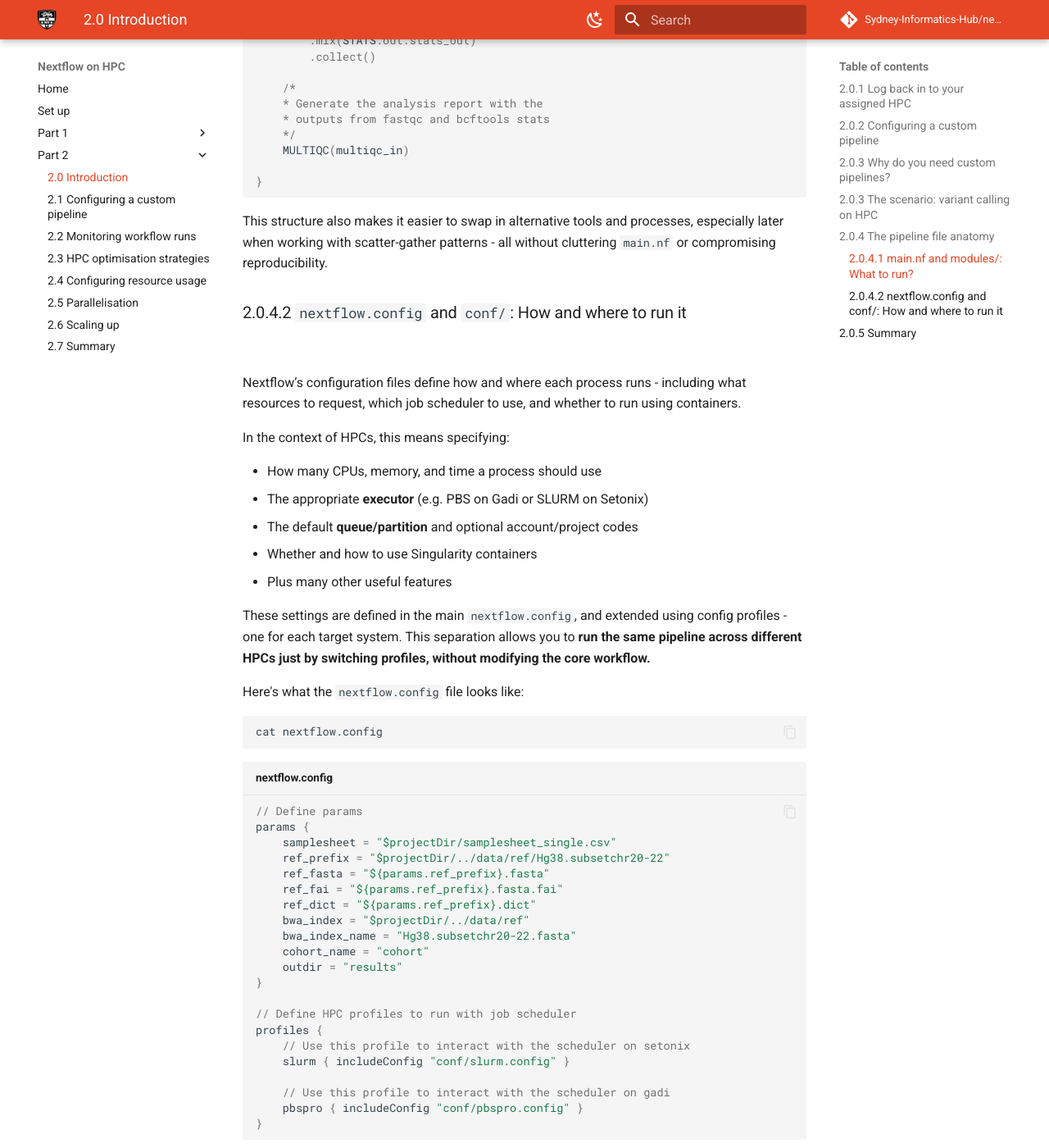
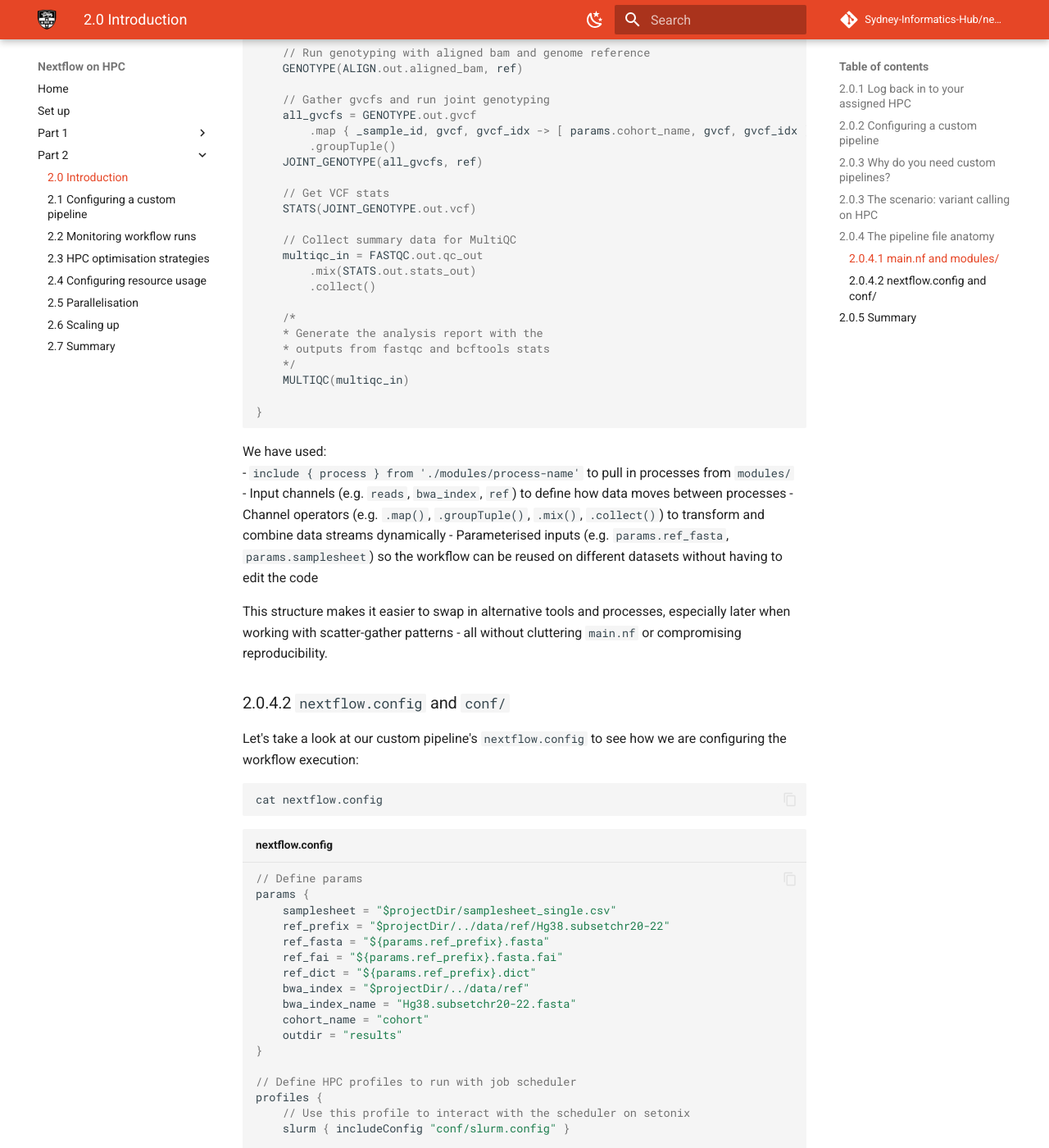
Before and after one commit to Sydney-Informatics-Hub/nextflow-hpc-workshop, an MkDocs documentation site: the page built from docs/part2/20_intro.md, in a window 1280 px wide and 1400 px high, scrolled down 5507 px. Shown: the whole window at 82% size. Built offline with MkDocs 1.6.1 and Material for MkDocs 9.7.7, drawn with Linux system fonts in a browser that asks for light colours; comment, search, counter and statistics services are not loaded; some of the changed text lies outside the part shown.

````diff
--- a/docs/part2/20_intro.md
+++ b/docs/part2/20_intro.md
@@ -95,10 +95,12 @@ This pipeline builds on the structure introduced in our introductory
 **data processing logic**, and **system-specific configuration**. This layout helps keep things reproducible, easy
 to maintain, and simple to adapt across different environments - like moving from your laptop to an HPC!
 
-Recall the demo Nextflow workflow we explored in [lesson 1.5](http://127.0.0.1:8000/part1/01_5_nf_hpc/#152-our-first-hpc-workflow). Our custom workflow will extend on this by introducing some new features that help us stay organised. This includes:
+Recall the demo Nextflow workflow we explored in [lesson 1.5.2](../part1/01_5_nf_hpc.md). Our custom workflow will extend on this by introducing some new features that help us stay organised. This includes:
 
 - `conf` to house our custom configuration files
 - `modules`to house our process files as `.nf` files
+
+TODO diagram including `conf/` and `modules/` showing how they connect to nextflow.config and main.nf, extending on docs/part1/figs/00_config_demo_nf_v2.excalidraw
 
 At a glance:
 
@@ -126,11 +128,15 @@ tree -L 2
 
 ```
 
-### 2.0.4.1 `main.nf` and `modules/`: What to run?
+Consider a basic Nextflow run command with this structure, where a user needs to specify some parameters and (optionally) a configuration file:
 
-The core workflow logic lives in `main.nf` and the `modules/` directory. This is where you define what to do, like running `FASTQC`, `ALIGN`, or `GENOTYPE`. Our pipelines are structured using modules, allowing you to **separate workflow components from system-specific configuration**. They’re written once and can be used across different systems without needing to change the underlying code.
+TODO make one of these: https://sydney-informatics-hub.github.io/template-nf-guide/figs/template_command.png
 
-In this part, we **don’t edit the module files directly**. Instead, we focus on configuring _how and where_ these steps run on HPCs, using separate config files. This separation makes it easy to test a pipeline locally and later scale it up on a system like Gadi or Setonix, without rewriting processes.
+- `main.nf` is the executable file that identifies the workflow structure, inputs, and processes that are pulled from `modules/`
+- `--parameter` flag matches a parameter initialised in the `nextflow.config` and applies to the workflow execution
+- `-profile` flag is used to specify custom configuration details for our specific environments, but it can also apply to other customisations
+
+In part 2, we **don’t edit the module files directly**. Instead, we focus on configuring _how and where_ these steps run on HPCs, using separate config files. This separation makes it easy to test a pipeline locally and later scale it up on a system like Gadi or Setonix, without rewriting processes.
 
 !!! tip "Why modules?"
 
@@ -150,6 +156,10 @@ In this part, we **don’t edit the module files directly**. Instead, we focus o
     later on, without starting from scratch.
 
     For more information, see ["What's in `modules/`"](https://sydney-informatics-hub.github.io/template-nf-guide/notebooks/modules.html).
+
+### 2.0.4.1 `main.nf` and `modules/`
+
+Let's take a look at our custom pipeline's `main.nf` to see how we have structured our variant calling workflow:
 
 ```bash
 cat main.nf
@@ -210,25 +220,17 @@ workflow {
 }
 ```
 
-This structure also makes it easier to swap in alternative tools and processes, especially later when working with scatter-gather patterns - all without cluttering `main.nf` or compromising reproducibility.
+We have used:
+- `include { process } from './modules/process-name'` to pull in processes from `modules/`
+- Input channels (e.g. `reads`, `bwa_index`, `ref`) to define how data moves between processes
+- Channel operators (e.g. `.map()`, `.groupTuple()`, `.mix()`, `.collect()`) to transform and combine data streams dynamically
+- Parameterised inputs (e.g. `params.ref_fasta`, `params.samplesheet`) so the workflow can be reused on different datasets without having to edit the code
 
-### 2.0.4.2 `nextflow.config` and `conf/`: How and where to run it
+This structure makes it easier to swap in alternative tools and processes, especially later when working with scatter-gather patterns - all without cluttering `main.nf` or compromising reproducibility.
 
-![](figs/00_workflow_illustration.png)
+### 2.0.4.2 `nextflow.config` and `conf/`
 
-Nextflow’s configuration files define how and where each process runs - including what resources to request, which job scheduler to use, and whether to run using containers.
-
-In the context of HPCs, this means specifying:
-
-- How many CPUs, memory, and time a process should use
-- The appropriate **executor** (e.g. PBS on Gadi or SLURM on Setonix)
-- The default **queue/partition** and optional account/project codes
-- Whether and how to use Singularity containers
-- Plus many other useful features
-
-These settings are defined in the main `nextflow.config`, and extended using config profiles - one for each target system. This separation allows you to **run the same pipeline across different HPCs just by switching profiles, without modifying the core workflow.**
-
-Here's what the `nextflow.config` file looks like:
+Let's take a look at our custom pipeline's `nextflow.config` to see how we are configuring the workflow execution:
 
 ```bash
 cat nextflow.config
````
